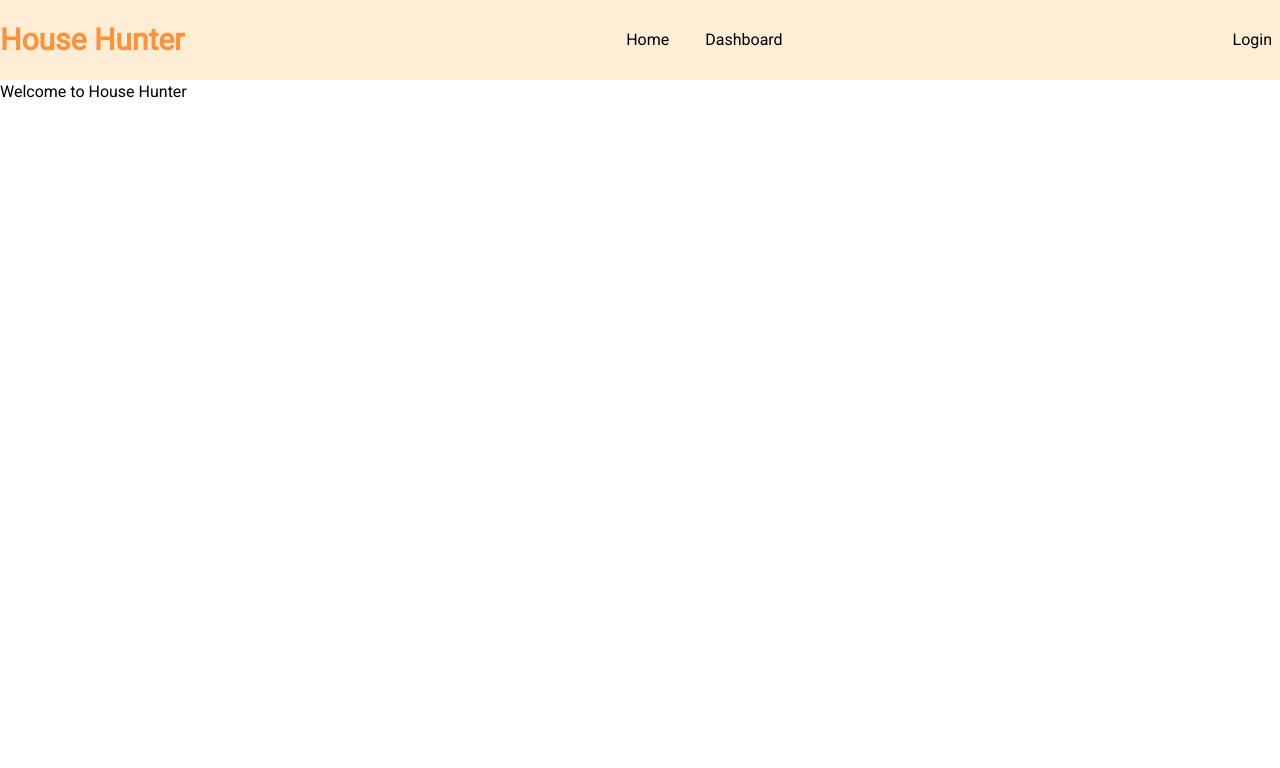
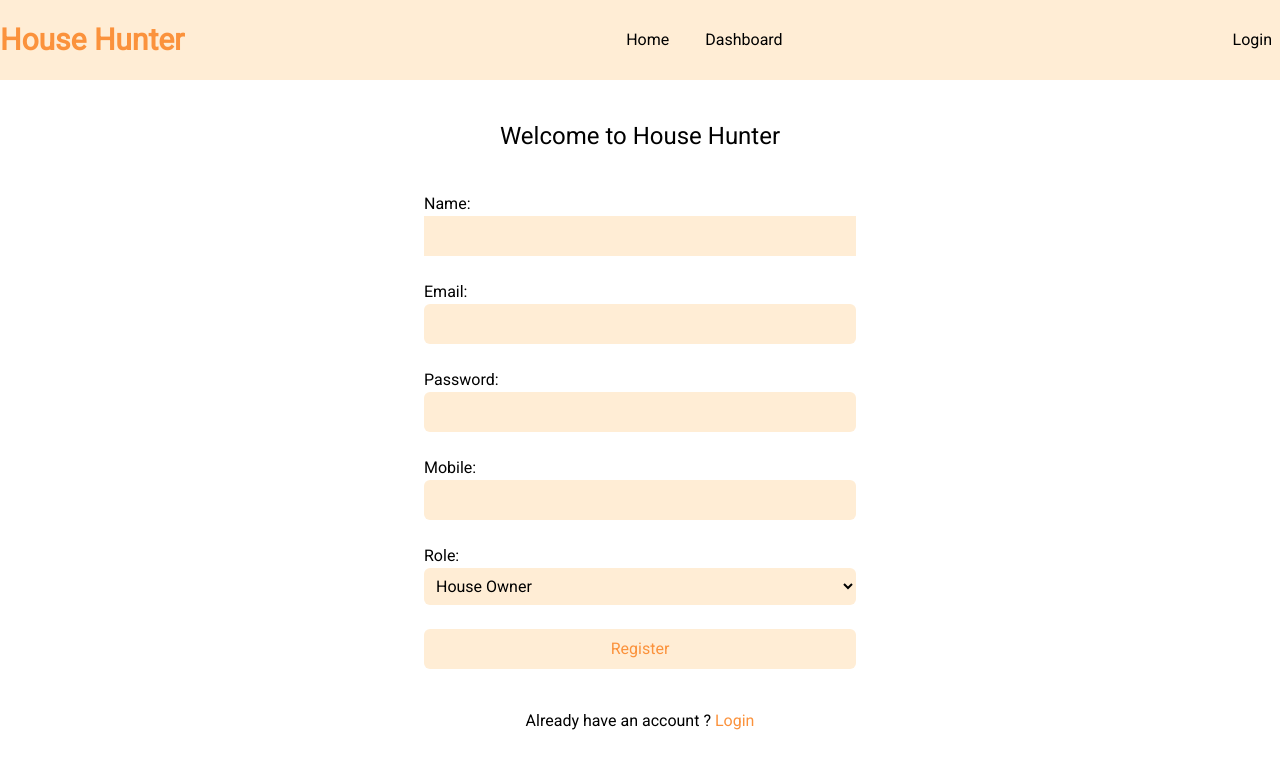
Before and after one commit to ahammadabdullah/House-Hunter, a React app in the folder client/: page /register in a window 1280 px wide. Shown: the top 768 px of the page. Built offline with nearby package versions, Linux system fonts and the light colour scheme; no server answers; the HTML template or start-up script is replaced by a standard one.

Commit message:
login & logout functionlity complete

```diff
--- a/client/src/Components/ProfileDropDown.jsx
+++ b/client/src/Components/ProfileDropDown.jsx
@@ -2,10 +2,22 @@ import { Menu, Transition } from "@headlessui/react";
 import { Fragment, useEffect, useRef, useState } from "react";
 import { ChevronDownIcon } from "@heroicons/react/20/solid";
 import useAuth from "../Hooks/useAuth";
+import { useNavigate } from "react-router-dom";
+import toast from "react-hot-toast";
 
 const ProfileDropDown = () => {
   const { user, logout } = useAuth();
-
+  const navigate = useNavigate();
+  const handleLogout = async () => {
+    const res = await logout(user?.email);
+    if (res.success === true) {
+      toast.success("Logout Successful");
+      navigate("/");
+    } else {
+      toast.error(res.response.data.message);
+    }
+  };
+  console.log(user);
   return (
     <div className="text-right w-56 ">
       <Menu as="div" className="relative inline-block text-left">
@@ -64,7 +76,7 @@ const ProfileDropDown = () => {
               <Menu.Item>
                 {({ active }) => (
                   <button
-                    onClick={() => logout()}
+                    onClick={handleLogout}
                     className={`${
                       active ? "bg-primary text-white" : "text-gray-900"
                     } group flex w-full items-center rounded-md px-2 py-2 text-sm`}
--- a/client/src/Pages/Dashboard/Owner.jsx
+++ b/client/src/Pages/Dashboard/Owner.jsx
@@ -20,6 +20,7 @@ const Owner = () => {
   function openAddModal() {
     setIsOpen(true);
   }
+  console.log(data);
   return (
     <div>
       <h3 className="text-center text-2xl py-5">Owner's Dashboard</h3>
@@ -32,6 +33,7 @@ const Owner = () => {
         </button>
       </div>
       <div class="relative overflow-x-auto rounded-md mb-10">
+        {data?.length > 0 && (
           <table class="w-full text-sm text-left rtl:text-right text-gray-500 dark:text-gray-400 ">
             <thead class="text-xs text-primary uppercase  bg-secondary ">
               <tr className="">
@@ -59,6 +61,7 @@ const Owner = () => {
               ))}
             </tbody>
           </table>
+        )}
       </div>
       <AddModal
         closeAddModal={closeAddModal}
--- a/client/src/Pages/Login/Login.jsx
+++ b/client/src/Pages/Login/Login.jsx
@@ -1,19 +1,70 @@
+import { Link, useNavigate } from "react-router-dom";
 import useAuth from "../../Hooks/useAuth";
+import toast from "react-hot-toast";
 
 const Login = () => {
   const { loginWithEmail } = useAuth();
+  const navigate = useNavigate();
+  const handleLogin = async (e) => {
+    e.preventDefault();
+    const form = e.target;
+    const email = form.email.value;
+    const password = form.password.value;
 
-  const handleLogin = async () => {
-    const email = "alcahammad@gmail.com";
-    const password = "ahammad";
+    const loginInfo = {
+      email,
+      password,
+    };
 
-    const res = await loginWithEmail(email, password);
+    const res = await loginWithEmail(loginInfo);
     console.log(res);
+    if (res.success === true) {
+      toast.success("Login Successful");
+      navigate("/dashboard");
+    } else {
+      toast.error(res.response.data.message);
+    }
   };
+
   return (
     <div>
-      <h3>Login Page</h3>
-      <button onClick={handleLogin}>Login</button>
+      <h3 className="text-2xl mt-10 text-center">Welcome Back</h3>
+      <form
+        onSubmit={handleLogin}
+        className="flex flex-col justify-center w-[80%] md:w-[70%] lg:w-[40%] mx-auto lg:p-10"
+      >
+        <label htmlFor="email">Email:</label>
+        <input
+          required
+          className="bg-fill p-2 focus:bg-fill ring-0 focus:border-fill rounded-md"
+          type="text"
+          name="email"
+          id="email"
+        />
+        <br />
+        <label htmlFor="password">Password:</label>
+        <input
+          required
+          className="bg-fill p-2 focus:bg-fill ring-0 focus:border-fill rounded-md"
+          type="password"
+          name="password"
+          id="password"
+        />
+
+        <br />
+        <button
+          className="bg-fill p-2 w-full rounded-md hover:bg-primary text-primary hover:text-white"
+          type="submit"
+        >
+          Login
+        </button>
+      </form>
+      <p className="text-center">
+        New Here ?{" "}
+        <Link className="text-primary" to={"/register"}>
+          Sign Up
+        </Link>
+      </p>
     </div>
   );
 };
--- a/client/src/Pages/Register/Register.jsx
+++ b/client/src/Pages/Register/Register.jsx
@@ -1,7 +1,113 @@
+import { Link, useNavigate } from "react-router-dom";
+import toast from "react-hot-toast";
+import useAuth from "../../Hooks/useAuth";
+
 const Register = () => {
+  const { registerWithEmail } = useAuth();
+  const navigate = useNavigate();
+  const regex = /^(013|014|015|016|017|018|019)\d{8}$/;
+  const handleRegistration = async (e) => {
+    e.preventDefault();
+    const form = e.target;
+    const number = form.number.value;
+    const email = form.email.value;
+    const password = form.password.value;
+    const role = form.role.value;
+    const name = form.name.value;
+    const isValid = regex.test(number);
+    const userData = {
+      name,
+      email,
+      password,
+      number,
+      role,
+    };
+    if (!isValid) {
+      toast.error("Provide a valid Bangladeshi Number");
+
+      return;
+    }
+
+    const res = await registerWithEmail(userData);
+    if (res.success === true) {
+      toast.success("Registration Successful");
+      navigate("/dashboard");
+    } else {
+      toast.error(res.response.data.message);
+    }
+    // closeAddModal();
+    console.log(res);
+  };
+
   return (
     <div>
-      <h3>Welcome to House Hunter</h3>
+      <h3 className="text-2xl mt-10 text-center">Welcome to House Hunter</h3>
+      <form
+        onSubmit={handleRegistration}
+        className="flex flex-col justify-center w-[80%] md:w-[70%] lg:w-[40%] mx-auto lg:p-10"
+      >
+        <label htmlFor="name">Name:</label>
+        <input
+          required
+          className="bg-fill p-2 focus:bg-fill ring-0 focus:border-fill"
+          type="text"
+          name="name"
+          id="name"
+        />
+        <br />
+        <label htmlFor="email">Email:</label>
+        <input
+          required
+          className="bg-fill p-2 focus:bg-fill ring-0 focus:border-fill rounded-md"
+          type="text"
+          name="email"
+          id="email"
+        />
+        <br />
+        <label htmlFor="password">Password:</label>
+        <input
+          required
+          className="bg-fill p-2 focus:bg-fill ring-0 focus:border-fill rounded-md"
+          type="password"
+          name="password"
+          id="password"
+        />
+        <br />
+        <label htmlFor="number">Mobile:</label>
+        <input
+          required
+          className="bg-fill p-2 focus:bg-fill ring-0 focus:border-fill rounded-md"
+          type="tel"
+          name="number"
+          id="number"
+        />
+        <br />
+        <label htmlFor="role">Role:</label>
+        <select
+          required
+          className="bg-fill p-2 focus:bg-fill ring-0 focus:border-fill rounded-md"
+          name="role"
+          id="role"
+        >
+          <option disabled>Select Role</option>
+          <option value="owner">House Owner</option>
+          <option value="renter">House Renter</option>
+        </select>
+        <br />
+        <button
+          className="bg-fill p-2 w-full rounded-md hover:bg-primary text-primary hover:text-white"
+          type="submit"
+        >
+          Register
+        </button>
+      </form>
+
+      <p className="text-center">
+        Already have an account ?{" "}
+        <Link className="text-primary" to={"/login"}>
+          Login
+        </Link>
+      </p>
     </div>
   );
 };
--- a/client/src/Provider/AuthProvider.jsx
+++ b/client/src/Provider/AuthProvider.jsx
@@ -6,16 +6,13 @@ export const AuthContext = createContext(null);
 const AuthProvider = ({ children }) => {
   const [user, setUser] = useState(null);
   const axiosPublic = useAxiosPublic();
-  const getUser = async (email) => {
-    const res = await axiosPublic.get(`/users/:${email}`);
-    return res.data;
-  };
-  const loginWithEmail = async (email, password) => {
+
+  const loginWithEmail = async (loginInfo) => {
     try {
-      const res = await axiosPublic.put("/login", { email, password });
+      const res = await axiosPublic.put("/login", loginInfo);
       if (res.status === 200) {
-        const uData = await axiosPublic.get(`/users/${email}`);
-        localStorage.setItem("email", email);
+        const uData = await axiosPublic.get(`/users/${loginInfo.email}`);
+        localStorage.setItem("email", loginInfo.email);
         setUser(uData.data);
       }
       return res.data;
@@ -23,10 +20,11 @@ const AuthProvider = ({ children }) => {
       return err;
     }
   };
-  const logout = async () => {
+  const logout = async (email) => {
     try {
-      const res = await axiosPublic.put("/logout");
-      if (res.status === 200) {
+      const res = await axiosPublic.put("/logout", email);
+      console.log(res);
+      if (res.data.success === true) {
         setUser(null);
         localStorage.removeItem("email");
       }
@@ -35,18 +33,12 @@ const AuthProvider = ({ children }) => {
       return err;
     }
   };
-  const registerWithEmail = async (email, password, name, number, role) => {
+  const registerWithEmail = async (userData) => {
     try {
-      const res = await axiosPublic.post("/register", {
-        email,
-        password,
-        name,
-        number,
-        role,
-      });
+      const res = await axiosPublic.post("/register", userData);
       if (res.status === 200) {
-        const uData = await axiosPublic.get(`/users/${email}`);
-        localStorage.setItem("email", email);
+        const uData = await axiosPublic.get(`/users/${userData?.email}`);
+        localStorage.setItem("email", userData.email);
         setUser(uData.data);
       }
       return res.data;
```
Also changed, not shown: 1 other file (tests, documents, lock files or other folders). Lines whose indentation alone changed are shown as unchanged.
